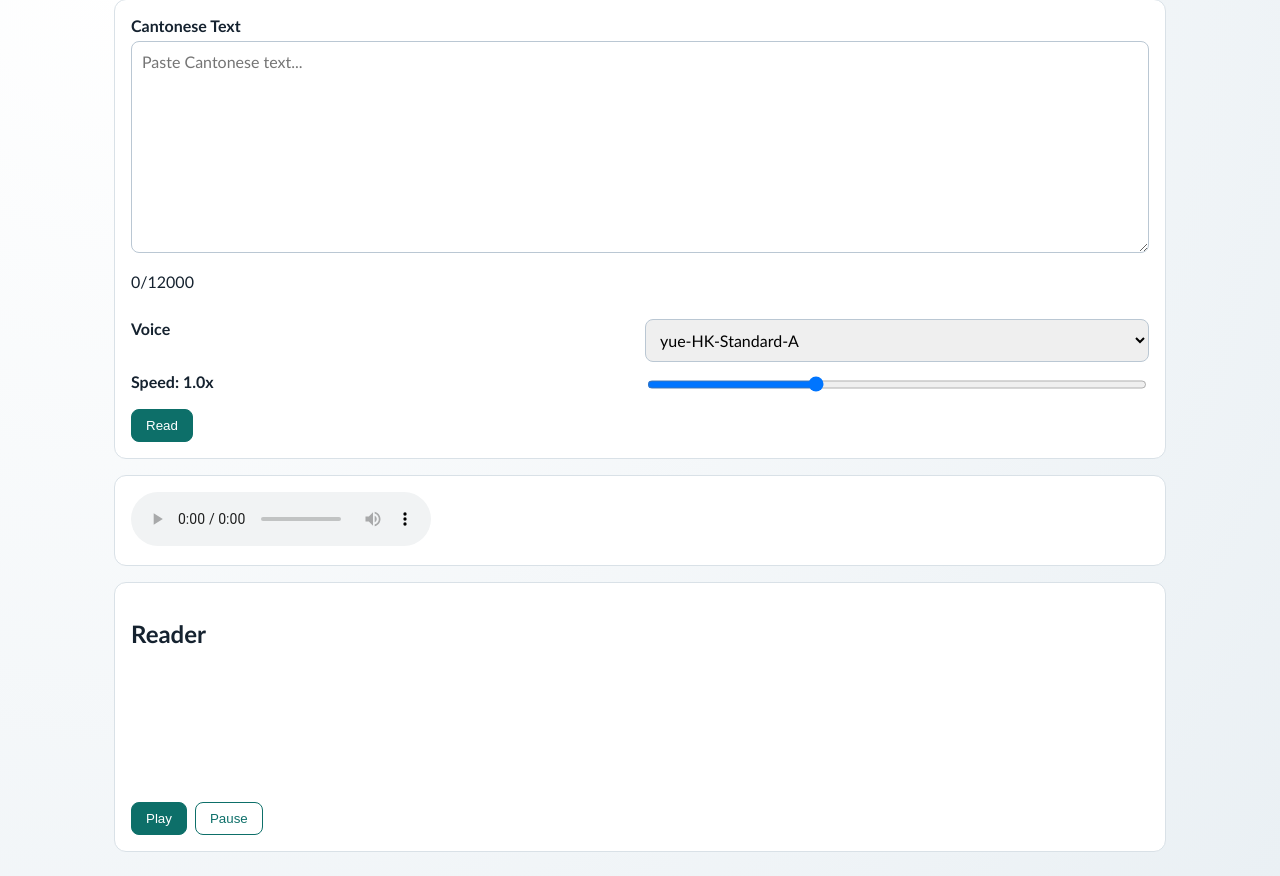
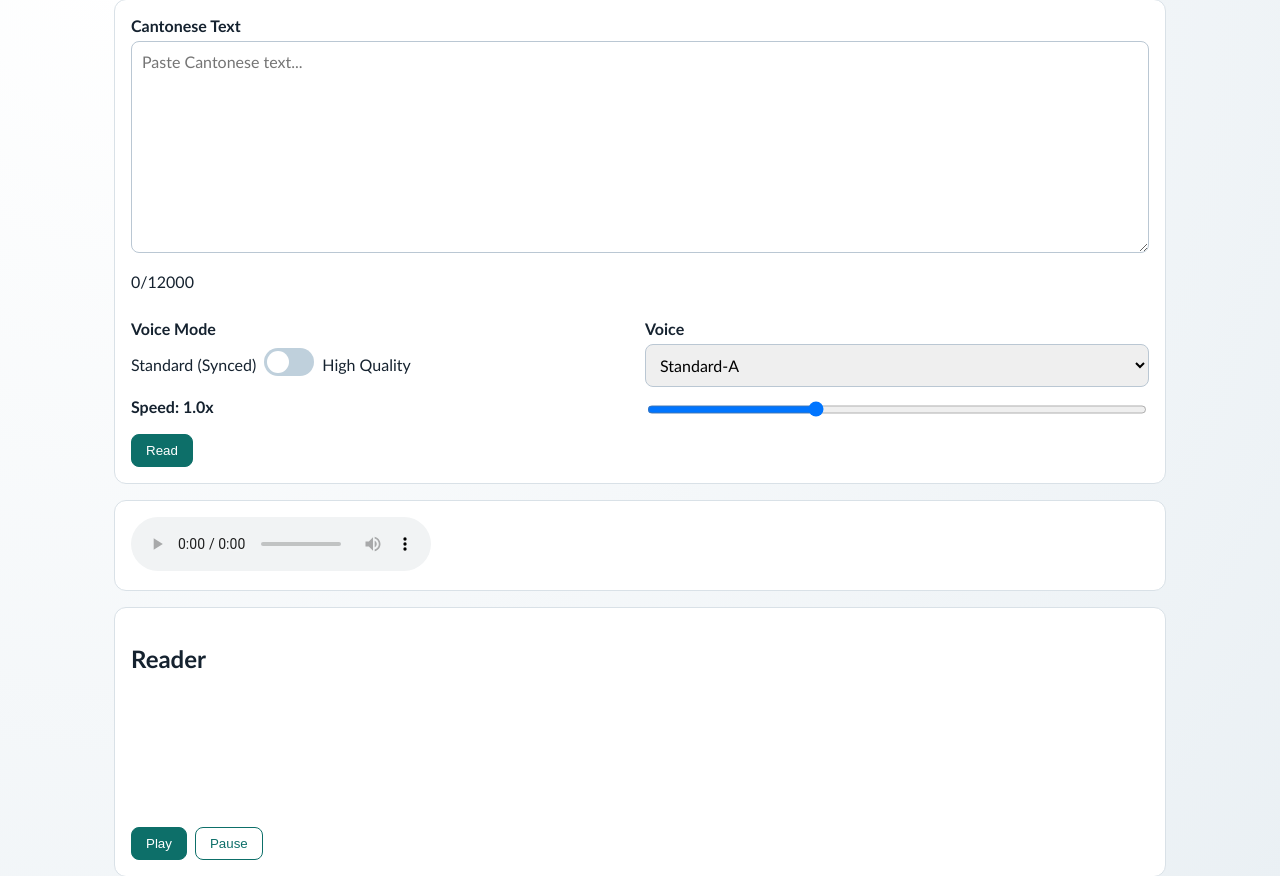
Before and after one commit to Remco28/speak-in-canto, a Flask app: page / in a window 1280 px wide. Shown: the part 123-999 px from the top of the page. Run offline with Flask 3, Linux system fonts and the light colour scheme; the visitor is signed in with stand-in values (Sample User, id 1).

Commit message:
feat: add standard vs high-quality voice modes with chirp support

```diff
--- a/app.py
+++ b/app.py
@@ -78,20 +78,22 @@ def create_app() -> Flask:
     @app.route("/")
     @login_required
     def index():
+        voice_catalog = GoogleTTSWrapper.get_voice_catalog()
         return render_template(
             "reader.html",
             user=current_user,
-            voices=sorted(GoogleTTSWrapper.ALLOWED_VOICES),
+            voice_catalog=voice_catalog,
             max_input_chars=app.config["MAX_INPUT_CHARS"],
         )
 
     @app.route("/reader")
     @login_required
     def reader():
+        voice_catalog = GoogleTTSWrapper.get_voice_catalog()
         return render_template(
             "reader.html",
             user=current_user,
-            voices=sorted(GoogleTTSWrapper.ALLOWED_VOICES),
+            voice_catalog=voice_catalog,
             max_input_chars=app.config["MAX_INPUT_CHARS"],
         )
 
--- a/services/tts_google.py
+++ b/services/tts_google.py
@@ -3,6 +3,7 @@ from __future__ import annotations
 import json
 import os
 from dataclasses import dataclass
+from time import time
 
 from google.api_core import exceptions as gexceptions
 from google.cloud import texttospeech_v1beta1 as texttospeech
@@ -20,23 +21,59 @@ class SynthesisChunk:
 
 
 class GoogleTTSWrapper:
+    MODE_STANDARD = "standard"
+    MODE_HIGH_QUALITY = "high_quality"
     DEFAULT_FALLBACK_VOICE = "yue-HK-Standard-A"
-    ALLOWED_VOICES = {
+    STANDARD_VOICES = {
         "yue-HK-Standard-A",
         "yue-HK-Standard-B",
         "yue-HK-Standard-C",
         "yue-HK-Standard-D",
     }
+    _VOICE_CACHE_TTL_SECONDS = 300
+    _voice_catalog_cache: dict[str, list[dict[str, str]]] | None = None
+    _voice_catalog_cache_at: float = 0.0
 
     def __init__(self, timeout_seconds: float = 20.0) -> None:
         self.timeout_seconds = timeout_seconds
         self._client: texttospeech.TextToSpeechClient | None = None
 
-    def validate_voice(self, voice_name: str) -> bool:
-        return voice_name in self.ALLOWED_VOICES
+    @classmethod
+    def get_voice_catalog(cls) -> dict[str, list[dict[str, str]]]:
+        now = time()
+        if cls._voice_catalog_cache and (now - cls._voice_catalog_cache_at) < cls._VOICE_CACHE_TTL_SECONDS:
+            return cls._voice_catalog_cache
+
+        standard = [{"id": name, "label": name.replace("yue-HK-", "")} for name in sorted(cls.STANDARD_VOICES)]
+        high_quality: list[dict[str, str]] = []
+
+        try:
+            client = cls()._get_client()
+            voices = client.list_voices(language_code="yue-HK").voices
+            for voice in voices:
+                name = voice.name
+                if not name.startswith("yue-HK-Chirp3-HD-"):
+                    continue
+                star = name.replace("yue-HK-Chirp3-HD-", "")
+                high_quality.append({"id": name, "label": f"Chirp 3 HD - {star}"})
+        except Exception:
+            high_quality = []
+
+        high_quality = sorted(high_quality, key=lambda item: item["label"])
+        cls._voice_catalog_cache = {"standard": standard, "high_quality": high_quality}
+        cls._voice_catalog_cache_at = now
+        return cls._voice_catalog_cache
+
+    def validate_voice(self, voice_name: str, voice_mode: str) -> bool:
+        catalog = self.get_voice_catalog()
+        if voice_mode == self.MODE_STANDARD:
+            return voice_name in self.STANDARD_VOICES
+        if voice_mode == self.MODE_HIGH_QUALITY:
+            return any(voice["id"] == voice_name for voice in catalog["high_quality"])
+        return False
 
     def synthesize_ssml(self, ssml: str, voice_name: str, speaking_rate: float) -> SynthesisChunk:
-        if not self.validate_voice(voice_name):
+        if voice_name not in self.STANDARD_VOICES:
             raise TTSServiceError("Unsupported voice")
 
         input_text = texttospeech.SynthesisInput(ssml=ssml)
@@ -76,6 +113,24 @@ class GoogleTTSWrapper:
 
         return SynthesisChunk(audio_content=response.audio_content, timepoints=points)
 
+    def synthesize_text(self, text: str, voice_name: str) -> SynthesisChunk:
+        if not self.validate_voice(voice_name, self.MODE_HIGH_QUALITY):
+            raise TTSServiceError("Unsupported high quality voice")
+
+        try:
+            response = self._get_client().synthesize_speech(
+                request={
+                    "input": texttospeech.SynthesisInput(text=text),
+                    "voice": texttospeech.VoiceSelectionParams(language_code="yue-HK", name=voice_name),
+                    "audio_config": texttospeech.AudioConfig(audio_encoding=texttospeech.AudioEncoding.MP3),
+                },
+                timeout=self.timeout_seconds,
+            )
+        except Exception as exc:  # pragma: no cover - external SDK behavior
+            raise TTSServiceError(str(exc)) from exc
+
+        return SynthesisChunk(audio_content=response.audio_content, timepoints=[])
+
     def _get_client(self) -> texttospeech.TextToSpeechClient:
         if self._client is not None:
             return self._client
--- a/static/css/reader.css
+++ b/static/css/reader.css
@@ -71,6 +71,55 @@ input[type="password"] {
   grid-template-columns: 1fr 1fr;
   gap: 10px;
   margin: 12px 0;
+}
+
+.mode-toggle-row {
+  display: flex;
+  align-items: center;
+  gap: 8px;
+  min-height: 42px;
+}
+
+.switch {
+  position: relative;
+  display: inline-block;
+  width: 50px;
+  height: 28px;
+}
+
+.switch input {
+  opacity: 0;
+  width: 0;
+  height: 0;
+}
+
+.slider {
+  position: absolute;
+  inset: 0;
+  cursor: pointer;
+  background-color: #bfd0dc;
+  transition: .2s;
+  border-radius: 28px;
+}
+
+.slider:before {
+  position: absolute;
+  content: "";
+  height: 22px;
+  width: 22px;
+  left: 3px;
+  top: 3px;
+  background-color: white;
+  transition: .2s;
+  border-radius: 50%;
+}
+
+.switch input:checked + .slider {
+  background-color: var(--accent);
+}
+
+.switch input:checked + .slider:before {
+  transform: translateX(22px);
 }
 
 button,
--- a/static/js/reader.js
+++ b/static/js/reader.js
@@ -1,6 +1,7 @@
 (function () {
   const config = window.READER_CONFIG || {};
   const maxInputChars = Number(config.maxInputChars || 12000);
+  const voiceCatalog = config.voices || { standard: [], high_quality: [] };
 
   const textInput = document.getElementById("text-input");
   const charCounter = document.getElementById("char-counter");
@@ -12,6 +13,7 @@
   const tokenView = document.getElementById("token-view");
   const audio = document.getElementById("audio-player");
   const syncModeNote = document.getElementById("sync-mode-note");
+  const voiceModeToggle = document.getElementById("voice-mode-toggle");
   const inlinePlayBtn = document.getElementById("inline-play-btn");
   const inlinePauseBtn = document.getElementById("inline-pause-btn");
 
@@ -19,6 +21,8 @@
   let timeEntries = [];
   let maxTokenId = 0;
   let activeToken = null;
+  let syncEnabled = true;
+  let currentVoiceMode = "standard";
   const SEEK_EPSILON_SECONDS = 0.02;
   const HIGHLIGHT_EPSILON_SECONDS = 0.03;
 
@@ -108,6 +112,9 @@
       wrapper.appendChild(char);
 
       wrapper.addEventListener("click", function () {
+        if (!syncEnabled) {
+          return;
+        }
         const tokenId = Number(wrapper.dataset.tokenId);
         const seekTime = resolveSeekTime(tokenId);
         if (seekTime === null) {
@@ -195,6 +202,7 @@
         body: JSON.stringify({
           text,
           voice_name: voiceSelect.value,
+          voice_mode: currentVoiceMode,
           speaking_rate: Number(speedSlider.value),
         }),
       });
@@ -207,12 +215,20 @@
 
       renderTokens(data.tokens || [], data.mark_to_token || {});
       buildTimeIndex(data.timepoints || [], data.mark_to_token || {});
+      syncEnabled = Boolean(data.sync_supported);
 
       audio.src = data.audio_url;
-      audio.playbackRate = Number(speedSlider.value);
+      if (currentVoiceMode === "high_quality") {
+        audio.playbackRate = 1.0;
+      } else {
+        audio.playbackRate = Number(speedSlider.value);
+      }
       audio.currentTime = 0;
 
-      if (data.sync_mode === "reduced") {
+      if (currentVoiceMode === "high_quality") {
+        syncModeNote.hidden = false;
+        syncModeNote.textContent = "High Quality mode does not support character sync.";
+      } else if (data.sync_mode === "reduced") {
         syncModeNote.hidden = false;
         syncModeNote.textContent = "Reduced sync mode enabled for reliability.";
       } else {
@@ -245,6 +261,9 @@
   readBtn.addEventListener("click", synthesize);
 
   audio.addEventListener("timeupdate", function () {
+    if (!syncEnabled) {
+      return;
+    }
     const tokenId = getCurrentTokenByTime(audio.currentTime + HIGHLIGHT_EPSILON_SECONDS);
     setActiveToken(tokenId);
   });
@@ -265,4 +284,64 @@
   }
 
   updateCounter();
+
+  function repopulateVoiceSelect(mode) {
+    const options = mode === "high_quality" ? voiceCatalog.high_quality : voiceCatalog.standard;
+    voiceSelect.innerHTML = "";
+    (options || []).forEach((voice) => {
+      const opt = document.createElement("option");
+      if (typeof voice === "string") {
+        opt.value = voice;
+        opt.textContent = voice;
+      } else {
+        opt.value = voice.id;
+        opt.textContent = voice.label || voice.id;
+      }
+      voiceSelect.appendChild(opt);
+    });
+    if (!voiceSelect.value && voiceSelect.options.length > 0) {
+      voiceSelect.selectedIndex = 0;
+    }
+  }
+
+  function applyVoiceMode(mode) {
+    if (mode === "high_quality" && (!voiceCatalog.high_quality || voiceCatalog.high_quality.length === 0)) {
+      currentVoiceMode = "standard";
+      if (voiceModeToggle) {
+        voiceModeToggle.checked = false;
+      }
+      syncModeNote.hidden = false;
+      syncModeNote.textContent = "High Quality voices are unavailable in this project.";
+      repopulateVoiceSelect("standard");
+      speedSlider.disabled = false;
+      return;
+    }
+
+    currentVoiceMode = mode;
+    repopulateVoiceSelect(mode);
+
+    const isHighQuality = mode === "high_quality";
+    speedSlider.disabled = isHighQuality;
+    if (isHighQuality) {
+      speedLabel.textContent = "1.0x";
+      audio.playbackRate = 1.0;
+      syncEnabled = false;
+      setActiveToken(null);
+      syncModeNote.hidden = false;
+      syncModeNote.textContent = "High Quality mode does not support character sync.";
+    } else {
+      speedSlider.disabled = false;
+      syncEnabled = true;
+      syncModeNote.hidden = true;
+      syncModeNote.textContent = "";
+    }
+  }
+
+  if (voiceModeToggle) {
+    voiceModeToggle.addEventListener("change", function () {
+      applyVoiceMode(voiceModeToggle.checked ? "high_quality" : "standard");
+    });
+  }
+
+  applyVoiceMode("standard");
 })();
--- a/templates/reader.html
+++ b/templates/reader.html
@@ -29,12 +29,22 @@
         </div>
 
         <div class="control-grid">
-          <label for="voice-select">Voice</label>
-          <select id="voice-select">
-            {% for voice in voices %}
-              <option value="{{ voice }}">{{ voice }}</option>
-            {% endfor %}
-          </select>
+          <div>
+            <label for="voice-mode-toggle">Voice Mode</label>
+            <div class="mode-toggle-row">
+              <span>Standard (Synced)</span>
+              <label class="switch">
+                <input id="voice-mode-toggle" type="checkbox" aria-label="Toggle high quality voice mode">
+                <span class="slider"></span>
+              </label>
+              <span>High Quality</span>
+            </div>
+          </div>
+
+          <div>
+            <label for="voice-select">Voice</label>
+            <select id="voice-select"></select>
+          </div>
 
           <label for="speed-slider">Speed: <span id="speed-label">1.0x</span></label>
           <input id="speed-slider" type="range" min="0.5" max="2.0" step="0.1" value="1.0">
@@ -61,6 +71,7 @@
     <script>
       window.READER_CONFIG = {
         maxInputChars: {{ max_input_chars|tojson }},
+        voices: {{ voice_catalog|tojson }},
       };
     </script>
     <script src="{{ url_for('static', filename='js/reader.js') }}"></script>
```
Also changed, not shown: comms/log.md (+1 -0 lines), routes_tts.py (+28 -2 lines), services/ssml_builder.py (+63 -0 lines), tests/test_task02_route.py (+4 -1 lines).
